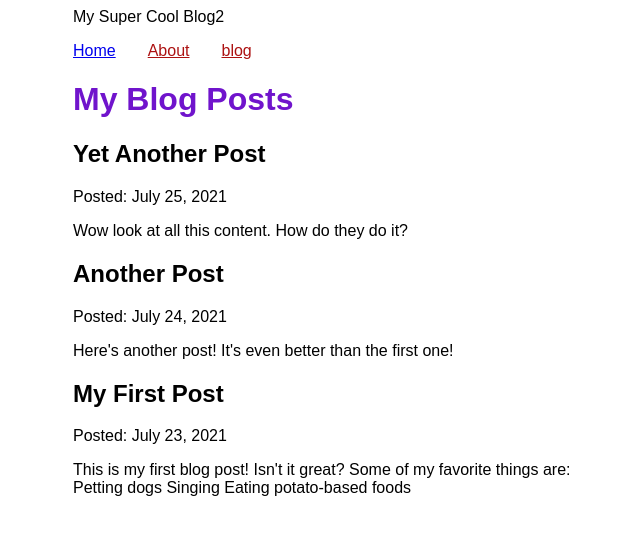
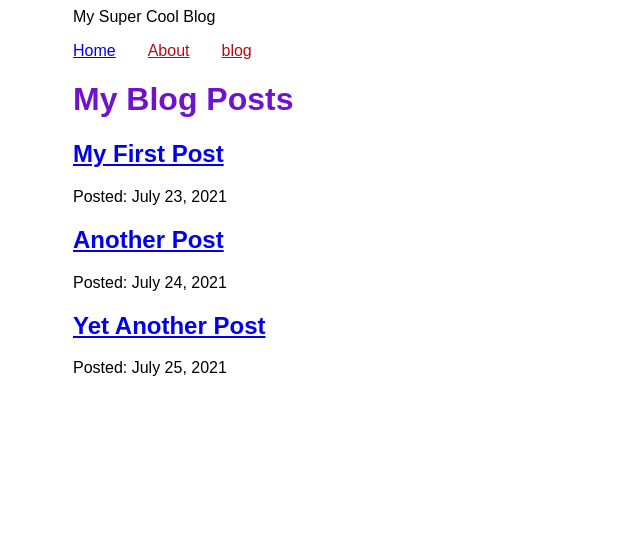
Before and after one commit to chandudinesh/mygbtrail, a Gatsby site: page /blog in a window 1280 px wide. Shown: the whole page, without its empty margins (317-957 px from the left). Built offline with nearby package versions, Linux system fonts and the light colour scheme; Gatsby itself is replaced by a stand-in of ours.

Commit message:
end of tutorial 6

```diff
--- a/gatsby-config.js
+++ b/gatsby-config.js
@@ -1,6 +1,6 @@
 module.exports = {
   siteMetadata: {
-    title: "My Super Cool Blog2",
+    title: "My Super Cool Blog",
   },
   plugins: [
     "gatsby-plugin-image",
--- a/src/pages/blog.js
+++ b/src/pages/blog/index.js
@@ -1,17 +1,20 @@
 import * as React from 'react'
-import Layout from '../components/layout'
-import Seo from '../components/seo'
-import { graphql } from 'gatsby'
+import { Link, graphql } from 'gatsby'
+import Layout from '../../components/layout'
+import Seo from '../../components/seo'
 
-const BlogPage = ({data}) => {
+const BlogPage = ({ data }) => {
   return (
     <Layout pageTitle="My Blog Posts">
       {
-        data.allMdx.nodes.map((node) => (
+        data.allMdx.nodes.map(node => (
           <article key={node.id}>
-            <h2>{node.frontmatter.title}</h2>
+            <h2>
+              <Link to={`/blog/${node.frontmatter.slug}`}>
+                {node.frontmatter.title}
+              </Link>
+            </h2>
             <p>Posted: {node.frontmatter.date}</p>
-            <p>{node.excerpt}</p>
           </article>
         ))
       }
@@ -21,18 +24,19 @@ const BlogPage = ({data}) => {
 
 export const query = graphql`
   query {
-    allMdx(sort: { frontmatter: { date: DESC }}) {
+    allMdx(sort: { frontmatter: { date: ASC }}) {
       nodes {
         frontmatter {
           date(formatString: "MMMM D, YYYY")
           title
+          slug
         }
         id
-        excerpt
       }
     }
   }
 `
+
 export const Head = () => <Seo title="My Blog Posts" />
 
 export default BlogPage
```
Also changed, not shown: src/pages/blog/{mdx.frontmatter__slug}.js (added, +28 -0 lines).
